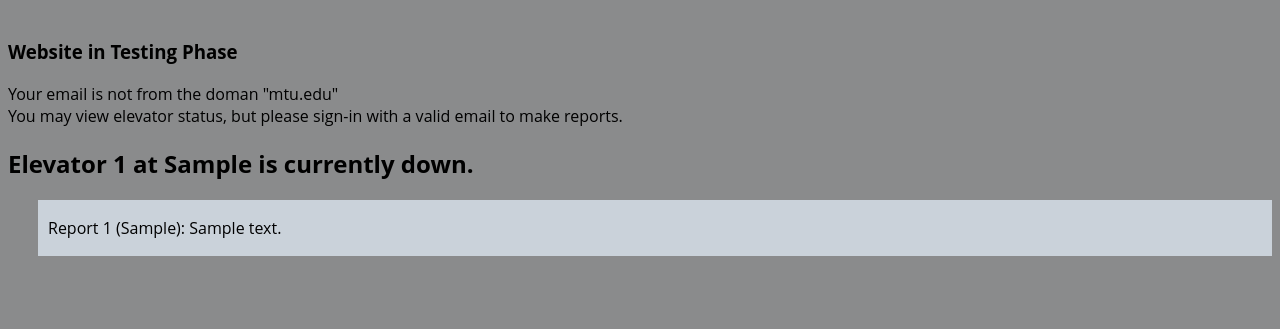
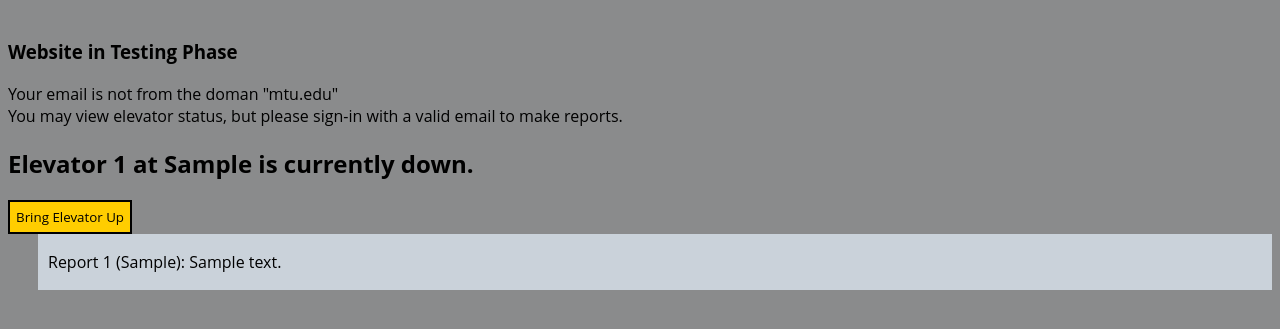
Before and after one commit to Brayden1000/CS3141-R01-team1, a PHP site: page /index.php in a window 1280 px wide. Shown: the part 222-551 px from the top of the page. Run offline with PHP 8.4, Linux system fonts and the light colour scheme; the visitor is signed in with stand-in values (Sample User, id 1); tables that the repository leaves empty or names only in its code hold one stand-in row (values such as "Sample post"); some libraries are stand-ins or nearby versions.

Commit message:
small change

```diff
--- a/web_app/app/index.php
+++ b/web_app/app/index.php
@@ -46,7 +46,7 @@ if (!isset($_SESSION['logged_in']) || isset($_POST['log_out'])) {
 
 </head>
 
-<body class = "full_page">
+<body class="full_page">
     <div class="topnav">
         <img src="Gold_text_black_background.png" class="mtuimage" alt="MTU Logo">
         <a class="nav_button" href="#listView">List View</a>
@@ -63,7 +63,7 @@ if (!isset($_SESSION['logged_in']) || isset($_POST['log_out'])) {
             <?php
         } else {
             ?>
-            <div class = "logout_position">
+                <div class="logout_position">
                     <form action="index.php" method="post">
                         <input type="submit" name="log_out" value="Log Out" class="logout_button">
                     </form>
@@ -87,7 +87,7 @@ if (!isset($_SESSION['logged_in']) || isset($_POST['log_out'])) {
             to make reports.
         </p>
         <script>
-            var invalid = <?php echo isset($_SESSION['invalid'])?1:0; ?>;
+            var invalid = <?php echo isset($_SESSION['invalid']) ? 1 : 0; ?>;
             var element = document.getElementById('invalid');
             if (1 == invalid) {
                 element.style.display = 'block';
@@ -121,10 +121,21 @@ if (!isset($_SESSION['logged_in']) || isset($_POST['log_out'])) {
                 </form>
 
             <?php
+            } else if (isElevatorVerified($elevator['id']) && $_SESSION['logged_in'] && $_SESSION['is_admin']) {
+            ?>
+                <form action="report.php" method="post">
+                    <input type="hidden" name="report_elevator_id" value="<?php echo $elevator['id']; ?>">
+                    <input type="submit" class="form_button" name="unverify" value="Bring Elevator Up">
+                </form>
+            <?php
             }
             $i = 0;
             foreach ($elevatorReports as $report) {
-                ?><div class = "<?php if (($i % 2)) { echo 'downReport2'; } else { echo 'downReport1'; }?>"><?php
+            ?><div class="<?php if (($i % 2)) {
+                                    echo 'downReport2';
+                                } else {
+                                    echo 'downReport1';
+                                } ?>"><?php
                                                                                                             echo "  <p>Report " . $report['id'] . " (" . $report['reporter'] . "): " . $report['comment']  . "</p>";
                                                                                                             ?></div> <?php
                             $i++;
```
Also changed, not shown: mobileapp/masterkey.txt (renamed from masterkey.txt). Lines whose indentation alone changed are shown as unchanged.
